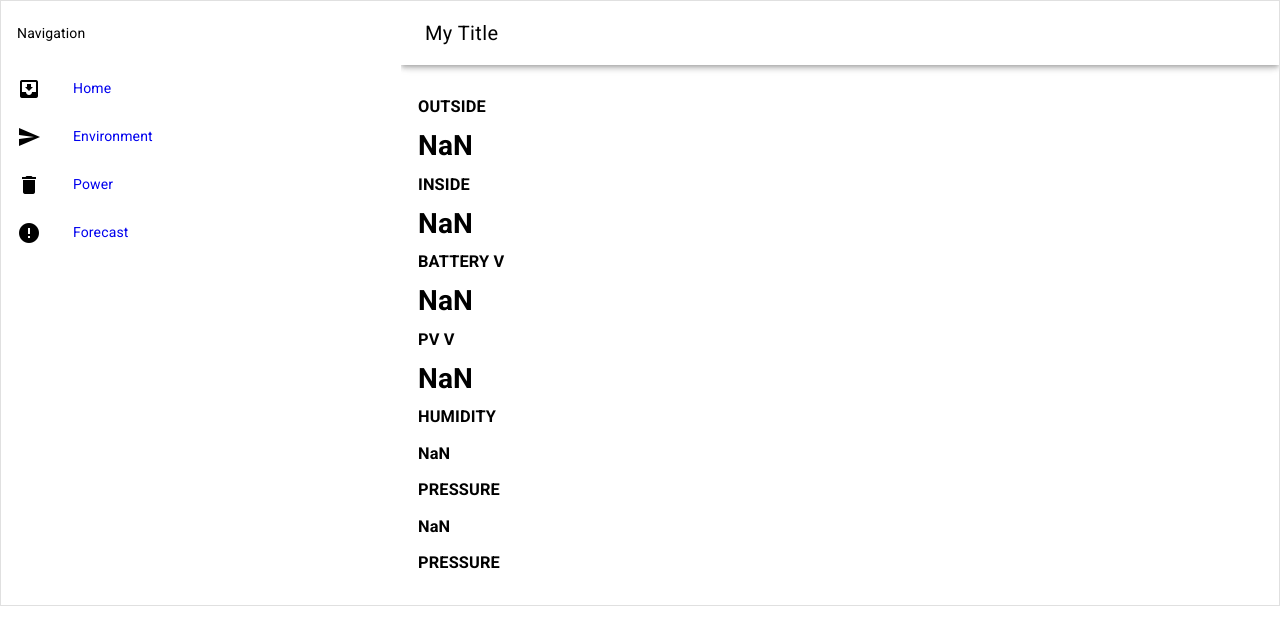
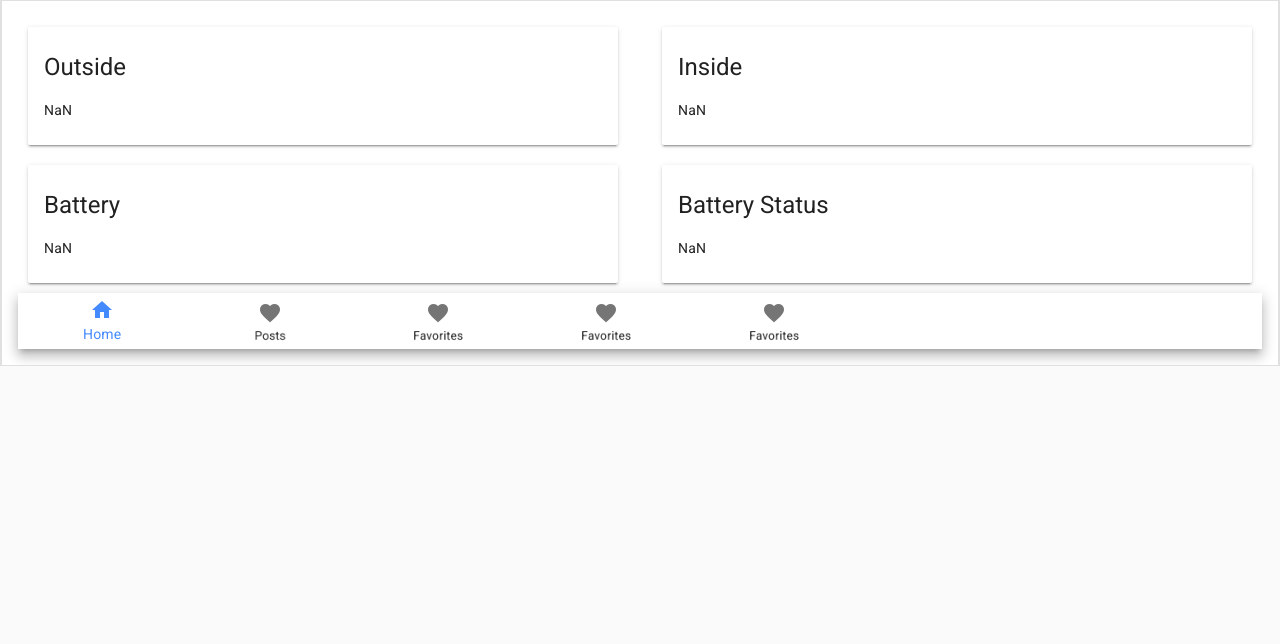
Before and after one commit to fphindustries/cabinpi-web, a Vue app: page / in a window 1280 px wide. Shown: the top 644 px of the page. Built offline with nearby package versions, Linux system fonts and the light colour scheme; what vue-timers would draw is missing.

Commit message:
fixed HMR

```diff
--- a/src/App.vue
+++ b/src/App.vue
@@ -1,48 +1,21 @@
 <template>
-  <div class="page-container" id="app">
-    <md-app>
-      <md-app-toolbar class="md-primary">
-        <span class="md-title">My Title</span>
-      </md-app-toolbar>
-  <md-app-drawer md-permanent="full">
-    <md-toolbar class="md-transparent" md-elevation="0">
-      Navigation
-    </md-toolbar>
-    <md-list>
-      <md-list-item>
-          <md-icon>move_to_inbox</md-icon>
-        <router-link class="md-list-item-text" to="/" exact="" data-label="Home">Home
-        </router-link>
-      </md-list-item>
 
-      <md-list-item>
-          <md-icon>send</md-icon>
-        <router-link class="md-list-item-text" to="/environment" exact="" data-label="Environment">
-          Environment
-        </router-link>
-      </md-list-item>
+      <div id="App" class="page-container">
+        <md-app>
+          <md-app-content>
+        <router-view></router-view>
+      <md-bottom-bar md-sync-route>
+        <md-bottom-bar-item to="/" md-label="Home" md-icon="home"></md-bottom-bar-item>
+        <md-bottom-bar-item to="/environment" md-label="Posts" md-icon="favorite"></md-bottom-bar-item>
+        <md-bottom-bar-item to="/power" md-label="Favorites" md-icon="favorite"></md-bottom-bar-item>
+        <md-bottom-bar-item to="/forecast" md-label="Favorites" md-icon="favorite"></md-bottom-bar-item>
+        <md-bottom-bar-item to="/camera" md-label="Favorites" md-icon="favorite"></md-bottom-bar-item>
+      </md-bottom-bar>
+        </md-app-content>
+      </md-app>
+    </div>
 
-      <md-list-item>
-          <md-icon>delete</md-icon>
-        <router-link class="md-list-item-text" to="/power" exact="" data-label="Power">
-          Power
-        </router-link>
-      </md-list-item>
 
-      <md-list-item>
-          <md-icon>error</md-icon>
-        <router-link class="md-list-item-text" to="/forecast" exact="" data-label="Forecast">
-          Forecast
-        </router-link>
-      </md-list-item>
-    </md-list>
-  </md-app-drawer>
-
-      <md-app-content>
-        <router-view></router-view>
-      </md-app-content>
-    </md-app>
-  </div>
 </template>
 <script>
 import { mapActions } from 'vuex';
--- a/src/components/Home.vue
+++ b/src/components/Home.vue
@@ -1,75 +1,59 @@
 <template>
-  <div class="wrapper content flexcv">
-    <div class="row flexh">
-      <div class="column">
-        <h3 class="text-green-3">OUTSIDE</h3>
-      </div>
-      <div class="column">
-        <h1 class="text-green-2">{{ sensors.ext_f | formatNumber }}</h1>
-      </div>
-      <div class="column">
-        <h3 class="text-green-3">INSIDE</h3>
-      </div>
-      <div class="column">
-        <h1 class="text-green-2">{{ sensors.int_f | formatNumber }}</h1>
-      </div>
+<div>
+  <div class="md-layout md-gutter">
+    <div class="md-layout-item">
+      <md-card>
+        <md-card-header>
+          <div class="md-title">Outside</div>
+        </md-card-header>
+        <md-card-content>
+          {{ sensors.ext_f | formatNumber }}
+        </md-card-content>
+      </md-card>
     </div>
-    <div class="row flexh">
-      <div class="column">
-        <h3 class="text-green-3">BATTERY V</h3>
-      </div>
-      <div class="column">
-        <h1 class="text-green-2">{{ solar.dispavgVbatt | formatNumber }}</h1>
-      </div>
-      <div class="column">
-        <h3 class="text-green-3">PV V</h3>
-      </div>
-      <div class="column">
-        <h1 class="text-green-2">{{ solar.dispavgVpv | formatNumber }}</h1>
-      </div>
-    </div>
-    <div class="row flexh">
-      <div class="column">
-        <h3 class="text-green-3">HUMIDITY</h3>
-      </div>
-      <div class="column">
-        <h3 class="text-green-2">{{ sensors.humidity | formatNumber }}</h3>
-      </div>
-      <div class="column">
-        <h3 class="text-green-3">PRESSURE</h3>
-      </div>
-      <div class="column">
-        <h3 class="text-green-2">{{ sensors.inHg | formatNumber }}</h3>
-      </div>
-      <div class="column">
-        <h3 class="text-green-3">PRESSURE</h3>
-      </div>
-      <div class="column">
-        <h3 class="text-green-2">{{ sensors.ext_f }}</h3>
-      </div>
-    </div>
-    <div class="row flexh" v-for="alert in forecast.alerts" :key="alert.time">
-      <div class="wrapper template sdk dialog typeA flexv" style="width:100%;">
-        <div class="row header flexh">
-          <div class="cap medium left bg- red-dark-light"></div>
-          <div class="title half">{{alert.title}}</div>
-          <div class="bar flexch bg- red-dark-light" ></div>
-          <div class="cap medium right bg- red-dark-light"></div>
-        </div>
-        <div class="content flexcv" >
-          <p class="htmlTag text-green-2">{{alert.description}}</p>
-        </div>
-        <div class="row footer flexh">
-          <div class="cap medium left bg-"></div>
-          <div class="bar flexch bg-"></div>
-          <div class="title half bg-"></div>
-          <div class="cap medium right bg-"></div>
-        </div>
-      </div>
+    <div class="md-layout-item">
+      <md-card>
+        <md-card-header>
+          <div class="md-title">Inside</div>
+        </md-card-header>
+        <md-card-content>
+          {{ sensors.int_f | formatNumber }}
+        </md-card-content>
+      </md-card>
     </div>
   </div>
+    <div class="md-layout md-gutter">
+    <div class="md-layout-item">
+      <md-card>
+        <md-card-header>
+          <div class="md-title">Battery</div>
+        </md-card-header>
+        <md-card-content>
+          {{ solar.dispavgVpv | formatNumber }}
+        </md-card-content>
+      </md-card>
+    </div>
+    <div class="md-layout-item">
+      <md-card>
+        <md-card-header>
+          <div class="md-title">Battery Status</div>
+        </md-card-header>
+        <md-card-content>
+          {{ sensors.int_f | formatNumber }}
+        </md-card-content>
+      </md-card>
+    </div>
+  </div>
+</div>
 </template>
-
+<style lang="scss" scoped>
+  .md-card {
+    //width: 320px;
+    margin: 10px;
+    //display: inline-block;
+    vertical-align: top;
+  }
+</style>
 <script>
 import { mapGetters } from 'vuex';
 
--- a/src/main.js
+++ b/src/main.js
@@ -4,6 +4,7 @@ import Vue from 'vue';
 import VueTimers from 'vue-timers';
 import VueMaterial from 'vue-material';
 import 'vue-material/dist/vue-material.min.css';
+import 'vue-material/dist/theme/default.css';
 import store from './vuex/index';
 import App from './App';
 import router from './router';
```
Also changed, not shown: 2 other files (tests, documents, lock files or other folders).
